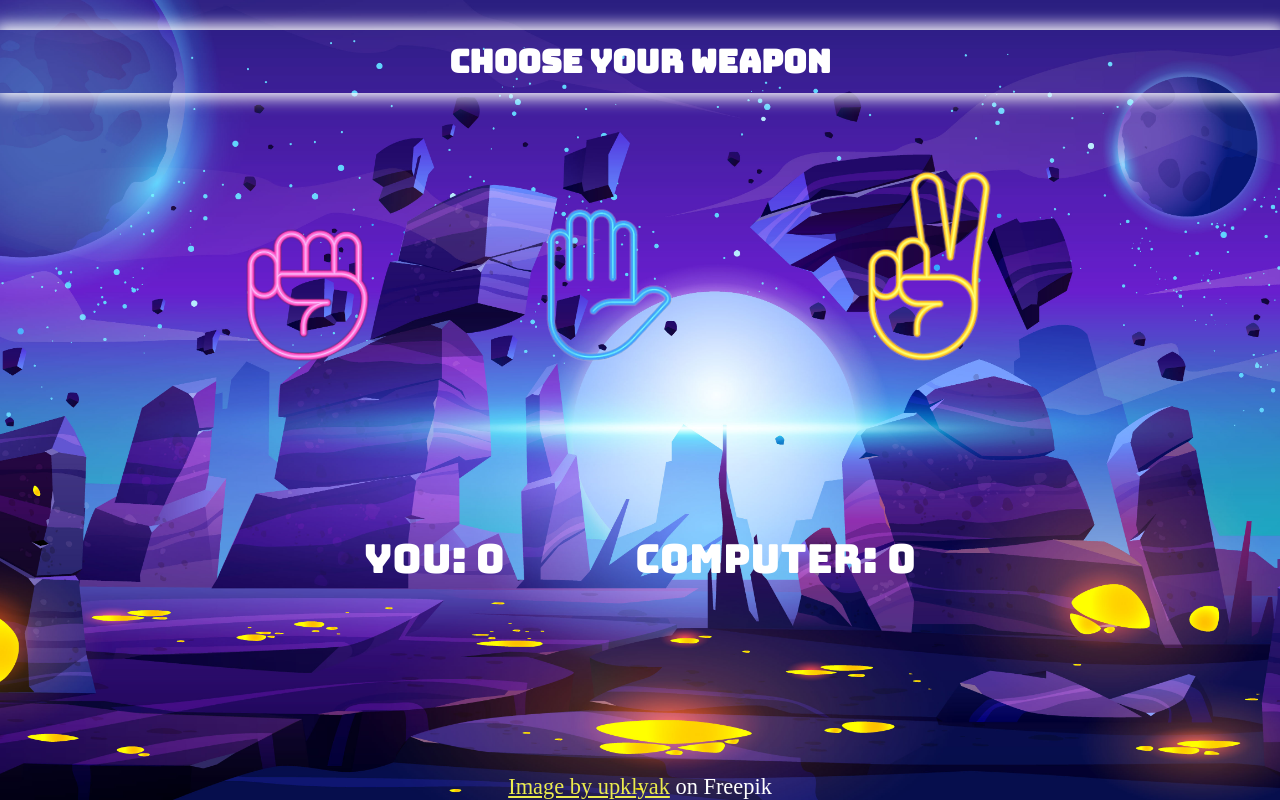
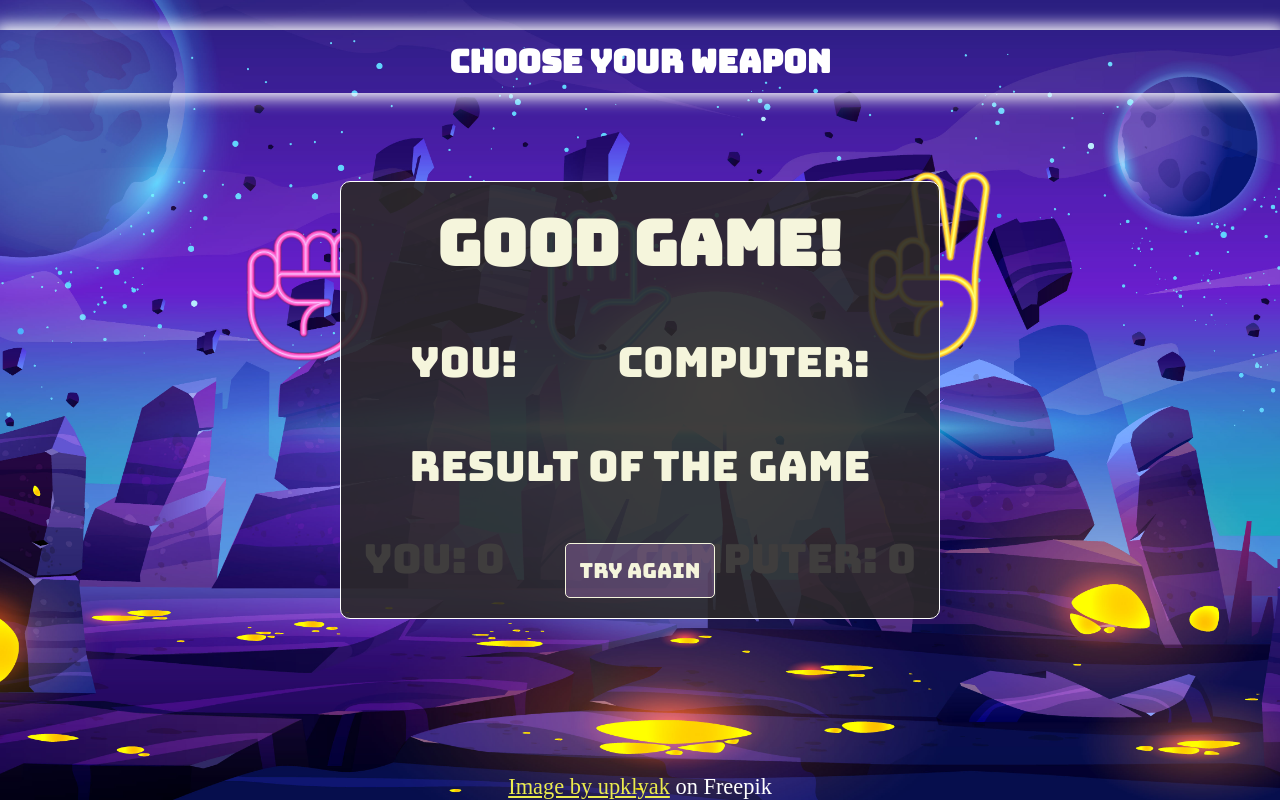
Before and after one commit to bokicodes/RockPaperScissors, a plain HTML site: page play.html in a window 1280 px wide. Drawn offline with Linux system fonts and the light colour scheme.

Commit message:
Made popup design

```diff
--- a/play.html
+++ b/play.html
@@ -26,6 +26,16 @@
         </div>
     </div>
 
+    <div class="popup">
+        <h2>GOOD GAME!</h2>
+        <div class="flexPopUp">
+            <p>You: <span class="playerScorePopUp"></span></p>
+            <p>Computer: <span class="computerScorePopUp"></span></p>
+        </div>
+        <p class="resultPopUp">RESULT OF THE GAME</p>
+        <button class="btnPopUp">Try again</button>
+    </div>
+
     <div class="resultContainer">
         <div class="playerSel">You: 0</div>
         <div class="computerSel">Computer: 0</div>
--- a/script.js
+++ b/script.js
@@ -31,6 +31,10 @@ let playRound = (playerSelection, computerSelection, playerScore, computerScore)
     if(playerSelection === "rock"){
         if(computerSelection === "paper") {
             computerScore++;
+            if(computerScore === 5){
+                console.log("GAME OVER!")
+                return;
+            }
             playerSel.innerHTML = "You: "+ playerScore;
             computerSel.innerHTML = "Computer: " + computerScore;
             result.innerHTML = "PAPER BEATS ROCK, COMPUTER WON THIS ROUND!"
@@ -38,6 +42,10 @@ let playRound = (playerSelection, computerSelection, playerScore, computerScore)
         }
         else if(computerSelection === "scissors") {
             playerScore++;
+            if(playerScore === 5){
+                console.log("GAME OVER!")
+                return;
+            }
             playerSel.innerHTML = "You: "+ playerScore;
             computerSel.innerHTML = "Computer: " + computerScore;
             result.innerHTML = "ROCK BEATS SCISSORS, YOU WON THIS ROUND!"
@@ -49,6 +57,10 @@ let playRound = (playerSelection, computerSelection, playerScore, computerScore)
     if(playerSelection === "paper"){
         if(computerSelection === "scissors") {
             computerScore++;
+            if(computerScore === 5){
+                console.log("GAME OVER!")
+                return;
+            }
             playerSel.innerHTML = "You: "+ playerScore;
             computerSel.innerHTML = "Computer: " + computerScore;
             result.innerHTML = "SCISSORS BEATS PAPER, COMPUTER WON THIS ROUND!"
@@ -56,6 +68,10 @@ let playRound = (playerSelection, computerSelection, playerScore, computerScore)
         }
         else if(computerSelection === "rock") {
             playerScore++;
+            if(playerScore === 5){
+                console.log("GAME OVER!")
+                return;
+            }
             playerSel.innerHTML = "You: "+ playerScore;
             computerSel.innerHTML = "Computer: " + computerScore;
             result.innerHTML = "PAPER BEATS ROCK, YOU WON THIS ROUND!"
@@ -67,6 +83,10 @@ let playRound = (playerSelection, computerSelection, playerScore, computerScore)
     if(playerSelection === "scissors"){
         if(computerSelection === "rock") {
             computerScore++;
+            if(computerScore === 5){
+                console.log("GAME OVER!")
+                return;
+            }
             playerSel.innerHTML = "You: "+ playerScore;
             computerSel.innerHTML = "Computer: " + computerScore;
             result.innerHTML = "ROCK BEATS SCISSORS, COMPUTER WON THIS ROUND!"
@@ -74,6 +94,10 @@ let playRound = (playerSelection, computerSelection, playerScore, computerScore)
         }
         else if(computerSelection === "paper") {
             playerScore++;
+            if(playerScore === 5){
+                console.log("GAME OVER!")
+                return;
+            }
             playerSel.innerHTML = "You: "+ playerScore;
             computerSel.innerHTML = "Computer: " + computerScore;
             result.innerHTML = "SCISSORS BEATS PAPER, YOU WON THIS ROUND"
--- a/styles/play.css
+++ b/styles/play.css
@@ -12,6 +12,7 @@ body{
 
     display: flex;
     flex-direction: column;
+
 }
 .header{
     margin-top: 30px;
@@ -72,6 +73,58 @@ img{
     margin-bottom: 50px;
 }
 
+.popup{
+    position: fixed;
+    top: 50%;
+    left: 50%;
+    transform: translate(-50%,-50%);
+    font-family: Bungee, "serif";
+
+    border: 1px solid white;
+    padding: 20px;
+    color: beige;
+    background-color: rgba(43, 41, 41, 0.9);
+    z-index: 10;
+    font-size: 2.6rem;
+
+    display: flex;
+    flex-direction: column;
+    gap: 50px;
+
+    width: 600px;
+    max-width: 80%;
+    border-radius: 10px;
+
+}
+.popup h2{
+    text-align: center;
+}
+.flexPopUp{
+    display: flex;
+    justify-content: center;
+    align-items: center;
+    gap: 100px;
+}
+.resultPopUp{
+    text-align: center;
+}
+.btnPopUp{
+    border: 1px solid beige;
+    border-radius: 5px;
+    padding: 13px 7px;
+    background-color: rgba(181, 125, 219, 0.3);
+    color: beige;
+    width: 150px;
+    font-size: 1.3rem;
+    text-transform: uppercase;
+    align-self: center;
+    font-family: Bungee, "serif";
+    cursor: pointer;
+}
+.btnPopUp:hover{
+    transform: scale(1.1);
+    box-shadow: 0 0 15px 5px rgb(193, 124, 240);
+}
 
 footer{
     color: white;
```
